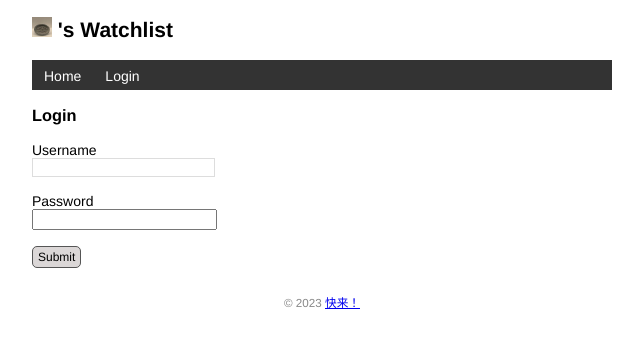
After one commit to hzl-122492/watchlist, a Flask app: page /login in a window 1280 px wide. The commit adds this page. Shown: the top 348 px of the page, without its empty margins (318-961 px from the left). Run offline with Flask 3, Linux system fonts and the light colour scheme.

Commit message:
add login and logout

```diff
--- a/app.py
+++ b/app.py
@@ -7,6 +7,8 @@ from flask import url_for,render_template
 from flask_sqlalchemy import SQLAlchemy
 from markupsafe import escape
 from flask import request,redirect,flash
+from werkzeug.security import generate_password_hash,check_password_hash
+from flask_login import LoginManager,UserMixin,login_user,login_required,logout_user,current_user
 
 WIN = sys.platform.startswith('win')
 if WIN:
@@ -20,9 +22,27 @@ app.config['SQLALCHEMY_TRACK_MODIFICATIONS'] = False
 app.config['SECRET_KEY'] = 'lover'
 db = SQLAlchemy(app)
 
-class User(db.Model):
+login_manager = LoginManager(app)
+login_manager.login_view = 'login'
+login_manager.login_message = 'Login firstly and enjoy yourself :)'
+@login_manager.user_loader
+def load_user(user_id):  # 创建用户加载回调函数，接受用户 ID 作为参数
+    user = User.query.get(int(user_id)) # 用 ID 作为 User 模型的主键查询对应的用户
+    return user # 返回用户对象
+
+
+
+class User(db.Model,UserMixin):
     id = db.Column(db.Integer,primary_key = True)
     name = db.Column(db.String(20))
+    username = db.Column(db.String(20)) #用户名
+    password_hash = db.Column(db.String(128)) #密码散列值
+
+    def set_password(self, password):  # 用来设置密码的方法，接受密码作为参数
+        self.password_hash = generate_password_hash(password)  # 将生成的密码保持到对应字段
+    def validate_password(self, password):  # 用于验证密码的方法，接受密码作为参数
+        return check_password_hash(self.password_hash, password)  # 返回布尔值
+
 
 class Movie(db.Model):
     id = db.Column(db.Integer,primary_key = True)
@@ -46,6 +66,10 @@ def page_not_found(e):  # 传入要处理的错误代码
 def index():
     if request.method == 'POST':# 判断是否是 POST 请求
         # 获取表单数据
+
+        if not current_user.is_authenticated: # 如果当前用户未认证
+            return redirect(url_for('index'))
+
         title = request.form.get('title') # 传入表单对应输入字段的 name 值
         year =  request.form.get('year')
         #验证数据
@@ -64,6 +88,7 @@ def index():
     return render_template('index.html', movies = movies)
 
 @app.route('/movie/edit/<int:movie_id>', methods=['GET', 'POST'])
+@login_required  # 登录保护
 def edit(movie_id):
     movie = Movie.query.get_or_404(movie_id)
 
@@ -84,12 +109,91 @@ def edit(movie_id):
     return render_template('edit.html', movie=movie)  # 传入被编辑的电影记录
 
 @app.route('/movie/delete/<int:movie_id>', methods=['POST'])  # 限定只接受 POST 请求
+@login_required  # 登录保护
 def delete(movie_id):
     movie = Movie.query.get_or_404(movie_id)  # 获取电影记录
     db.session.delete(movie)  # 删除对应的记录
     db.session.commit()  # 提交数据库会话
     flash('Item deleted.')
     return redirect(url_for('index'))  # 重定向回主页
+
+@app.route('/login',methods = ['GET','POST'])
+def login():
+    if(request.method == 'POST'):
+        username = request.form['username']
+        password = request.form['password']
+        if not username or not password:
+            flash('Invalid inout.')
+            return redirect(url_for('login'))
+        user = User.query.first()
+        if username == user.username and user.validate_password(password):
+            login_user(user)
+            flash('Login success.')
+            return redirect(url_for('index'))
+        elif username != user.username and  user.validate_password(password):
+            flash('Wrong username!')
+            return redirect(url_for('login'))
+        elif username == user.username and not user.validate_password(password):
+            flash('Wrong password!')
+            return redirect(url_for('login'))
+        else:
+            flash('Invalid username or password.')
+            return redirect(url_for('login'))
+    return render_template('login.html')
+
+@app.route('/logout')
+@login_required # 用于视图保护
+def logout():
+    logout_user()
+    flash('Goodbye~')
+    return redirect(url_for('index'))
+
+
+@app.route('/settings', methods=['GET', 'POST'])
+@login_required
+def settings():
+    if request.method == 'POST':
+        name = request.form['name']
+
+        if not name or len(name) > 20:
+            flash('Invalid input.')
+            return redirect(url_for('settings'))
+
+        current_user.name = name
+        # current_user 会返回当前登录用户的数据库记录对象
+        # 等同于下面的用法
+        # user = User.query.first()
+        # user.name = name
+        db.session.commit()
+        flash('Settings updated.')
+        return redirect(url_for('index'))
+
+    return render_template('settings.html')
+
+
+
+
+
+
+
+@app.cli.command()
+@click.option('--username',prompt = True ,help = 'The username used to login.')
+@click.option('--password',prompt = True , hide_input = True, confirmation_prompt = True, help = 'The password used to login.')
+def admin(username,password):    # hide_input=True 会让密码输入隐藏,confirmation_prompt=True 会要求二次确认输入
+    """Create user."""
+    db.create_all()
+    user = User.query.first()
+    if user is not None:
+        click.echo('Updating user...')
+        user.username = username
+        user.set_password(password) #设置密码
+    else:
+        click.echo('Creating user...')
+        user = User(username=username, name='Admin')
+        user.set_password(password)  # 设置密码
+        db.session.add(user)
+    db.session.commit()
+    click.echo('Done.')
 
 
 @app.cli.command()
@@ -121,14 +225,14 @@ def forge():
     db.session.commit()
     click.echo('Done.')
 
-# @app.cli.command()  # 注册为命令，可以传入 name 参数来自定义命令
-# @click.option('--drop', is_flag=True, help='Create after drop.')  # 设置选项
-# def initdb(drop):
-#     """Initialize the database."""
-#     if drop:  # 判断是否输入了选项
-#         db.drop_all()
-#     db.create_all()
-#     click.echo('Initialized database.')  # 输出提示信息
+@app.cli.command()  # 注册为命令，可以传入 name 参数来自定义命令
+@click.option('--drop', is_flag=True, help='Create after drop.')  # 设置选项
+def initdb(drop):
+    """Initialize the database."""
+    if drop:  # 判断是否输入了选项
+        db.drop_all()
+    db.create_all()
+    click.echo('Initialized database.')  # 输出提示信息
 
 
 # @app.route('/user/<name>')
--- a/static/style.css
+++ b/static/style.css
@@ -26,6 +26,7 @@ nav ul {
     margin: 0;
     padding: 0;
     overflow: hidden;
+    height: 30px;
     background-color: #333;
 }
 
--- a/templates/base.html
+++ b/templates/base.html
@@ -21,6 +21,12 @@
     <nav>
         <ul>
             <li><a href="{{url_for('index')}}">Home</a>></a></li>
+            {% if current_user.is_authenticated %}
+                <li><a href="{{ url_for('settings') }}">Settings</a></li>
+                <li><a href="{{ url_for('logout') }}">Logout</a></li>
+            {% else %}
+                <li><a href="{{ url_for('login') }}">Login</a></li>
+            {% endif %}
         </ul>
     </nav>
     {% block content %} {% endblock %}
--- /dev/null
+++ b/templates/login.html
@@ -0,0 +1,13 @@
+{% extends 'base.html' %}
+
+{% block content %}
+<h3>Login</h3>
+<form method="post">
+    Username<br>
+    <input type="text" name="username" autocomplete="off" required><br><br>
+    Password<br>
+    <!-- 密码输入框的 type 属性使用 password，会将输入值显示为圆点 -->
+    <input type="password" name="password" autocomplete="off" required><br><br>
+    <input class="btn" type="submit" name="submit" value="Submit">
+</form>
+{% endblock %}
```
Also changed, not shown: templates/index.html (+12 -7 lines), templates/settings.html (added, +9 -0 lines).
